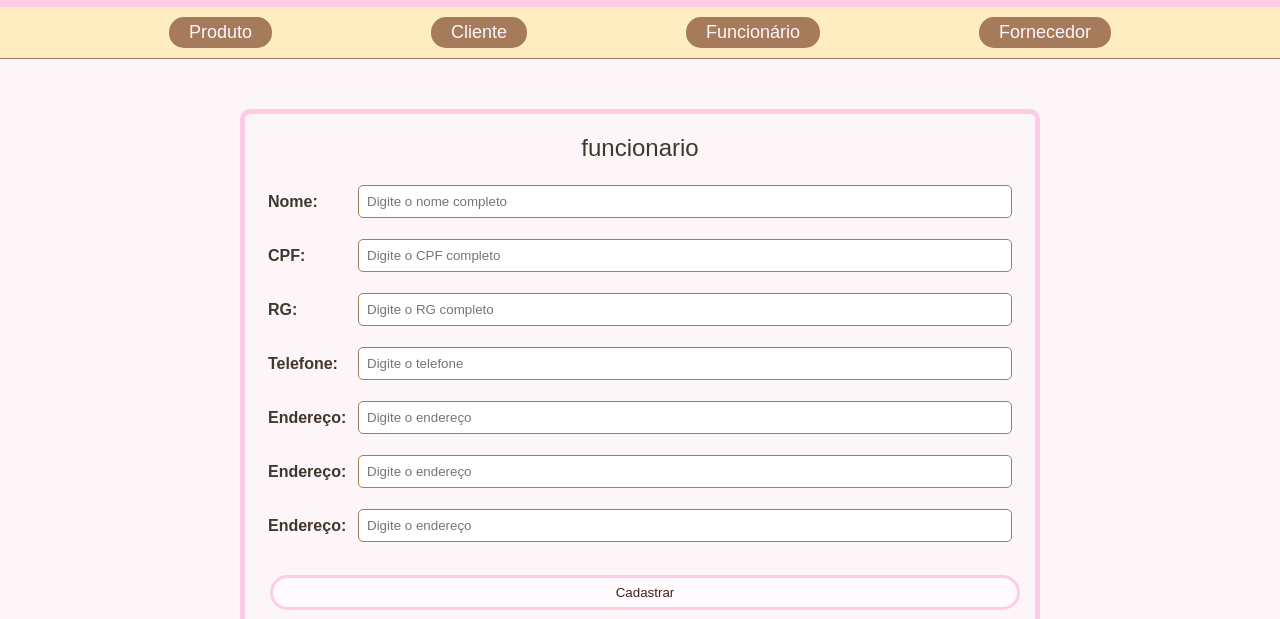
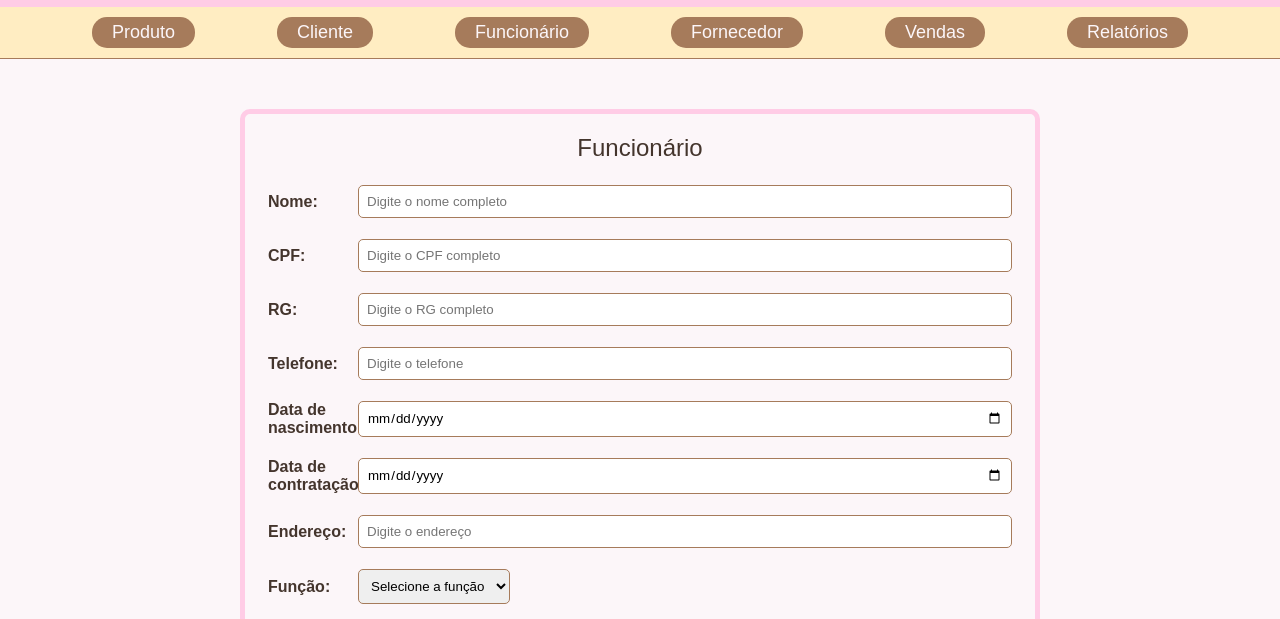
Before and after one commit to annaclaralemossilva/dozero, a plain HTML site: page pub/funcionario.html in a window 1280 px wide. Shown: the part 115-734 px from the top of the page. Drawn offline with Linux system fonts and the light colour scheme; a web font is replaced by a local one.

Commit message:
Update funcionario.html

```diff
--- a/pub/funcionario.html
+++ b/pub/funcionario.html
@@ -3,12 +3,12 @@
 <head>
     <meta charset="UTF-8">
     <meta name="viewport" content="width=device-width, initial-scale=1.0">
-    <title>Sistema de Gerenciamento - Cliente</title>
+    <title>Sistema de Gerenciamento - Funcionario</title>
     <link rel="preconnect" href="https://fonts.googleapis.com">
     <link rel="preconnect" href="https://fonts.gstatic.com" crossorigin>
     <link href="https://fonts.googleapis.com/css2?family=Comic+Neue:ital,wght@0,300;0,400;0,700;1,300;1,400;1,700&family=Sour+Gummy:wdth,wght@100..125,377&display=swap" rel="stylesheet">
-    <link rel="stylesheet" href="cliente.css">
-    <script src="cliente.js"></script>
+    <link rel="stylesheet" href="funcionario.css">
+    <script src="funcionario.js"></script>
 </head>
 <body>
     <!-- Cabeçalho com logo -->
@@ -16,22 +16,23 @@
         <img src="imagens/logo.png" alt="ice" class="logo">
         <h2>Sistema de controle de estoque</h2>
     </header>
-
     <!-- Menu de navegação superior -->
     <nav>
         <div class="nav-buttons">
-            <a href="#" class="nav-btn">Produto</a>
-            <a href="#" class="nav-btn">Cliente</a>
-            <a href="#" class="nav-btn">Funcionário</a>
-            <a href="#" class="nav-btn">Fornecedor</a>
+            <a href="produto.html" class="nav-btn">Produto</a>
+            <a href="cliente.html" class="nav-btn">Cliente</a>
+            <a href="funcionario.html" class="nav-btn">Funcionário</a>
+            <a href="fornecedor.html" class="nav-btn">Fornecedor</a>
+            <a href="venda.html" class="nav-btn">Vendas</a>
+            <a href="relatorio.html" class="nav-btn">Relatórios</a>
         </div>
     </nav>
         <!-- Conteúdo principal -->
         <div class="main-content">
             <!-- Formulário de funcionario -->
             <div class="form-container">
-                <h2 class="form-title">funcionario</h2>
-                <form action="#" method="post" id="cliente-form">
+                <h2 class="form-title">Funcionário</h2>
+                <form action="#" method="post" id="funcionario-form">
                     <div class="form-group">
                         <label for="nomeCliente">Nome:</label>
                         <input type="text" id="nome" name="nome" placeholder="Digite o nome completo" required>
@@ -49,27 +50,35 @@
                         <input type="text" id="telefone" name="telefone" placeholder="Digite o telefone" required>
                     </div>
                     <div class="form-group">
-                        <label for="endereco">Endereço:</label>
-                        <input type="text" id="endereco" name="endereco" placeholder="Digite o endereço" required>
+                        <label for="endereco">Data de nascimento:</label>
+                        <input type="date" id="data_nascimento" name="data_nascimento" placeholder="Digite a data de nascimento" required>
+                    </div>
+                    <div class="form-group">
+                        <label for="endereco">Data de contratação:</label>
+                        <input type="date" id="data_contratacao" name="data_contratacao" placeholder="Digite a data de contratação" required>
                     </div>
                     <div class="form-group">
                         <label for="endereco">Endereço:</label>
                         <input type="text" id="endereco" name="endereco" placeholder="Digite o endereço" required>
                     </div>
                     <div class="form-group">
-                        <label for="endereco">Endereço:</label>
-                        <input type="text" id="endereco" name="endereco" placeholder="Digite o endereço" required>
+                            <label for="funcao">Função:</label>
+                            <div class="dropdown" style="flex: 1;">
+                                <select id="funcao" name="funcao" required>
+                                    <option value="">Selecione a função</option>
+                                </select>
+                            </div>
                     </div>
                     <!-- Botão Cadastrar dentro do formulário -->
                     <div class="full-box">
-                        <input type="submit" value="Cadastrar" class="alinhaBtns" onclick="cadastrarfuncionario(event)">
+                        <input type="submit" value="Cadastrar" class="alinhaBtns" onclick="cadastrarFuncionario(event)">
                         <input type="reset" value="Limpar" class="alinhaBtns">
-                        <input type="button" value="Atualizar Cliente" class="alinhaBtns" onclick="atualizarfuncionario(); limpaCliente();" />
+                        <input type="button" value="Atualizar Cliente" class="alinhaBtns" onclick="atualizarFuncionario(); limpaFuncionario();" />
                     </div>
                     </div>
                 </form>
                 <h2>Listagem de funcionarios</h2>
-                    <button type="button" onclick="listarfuncionario()" class="listaBtns">Listar Funcionarios</button>
+                    <button type="button" onclick="listarFuncionario()" class="listaBtns">Listar Funcionarios</button>
 
                     <table border="1">
                         <thead>
@@ -79,7 +88,7 @@
                                 <th>CPF</th>
                                 <th>Email</th>
                                 <th>Telefone</th>
-                                <th>Endereço</th>
+                                <th>Função</th>
                             </tr>
                         </thead>
                         <tbody id="tabela-funcionarios">
```
